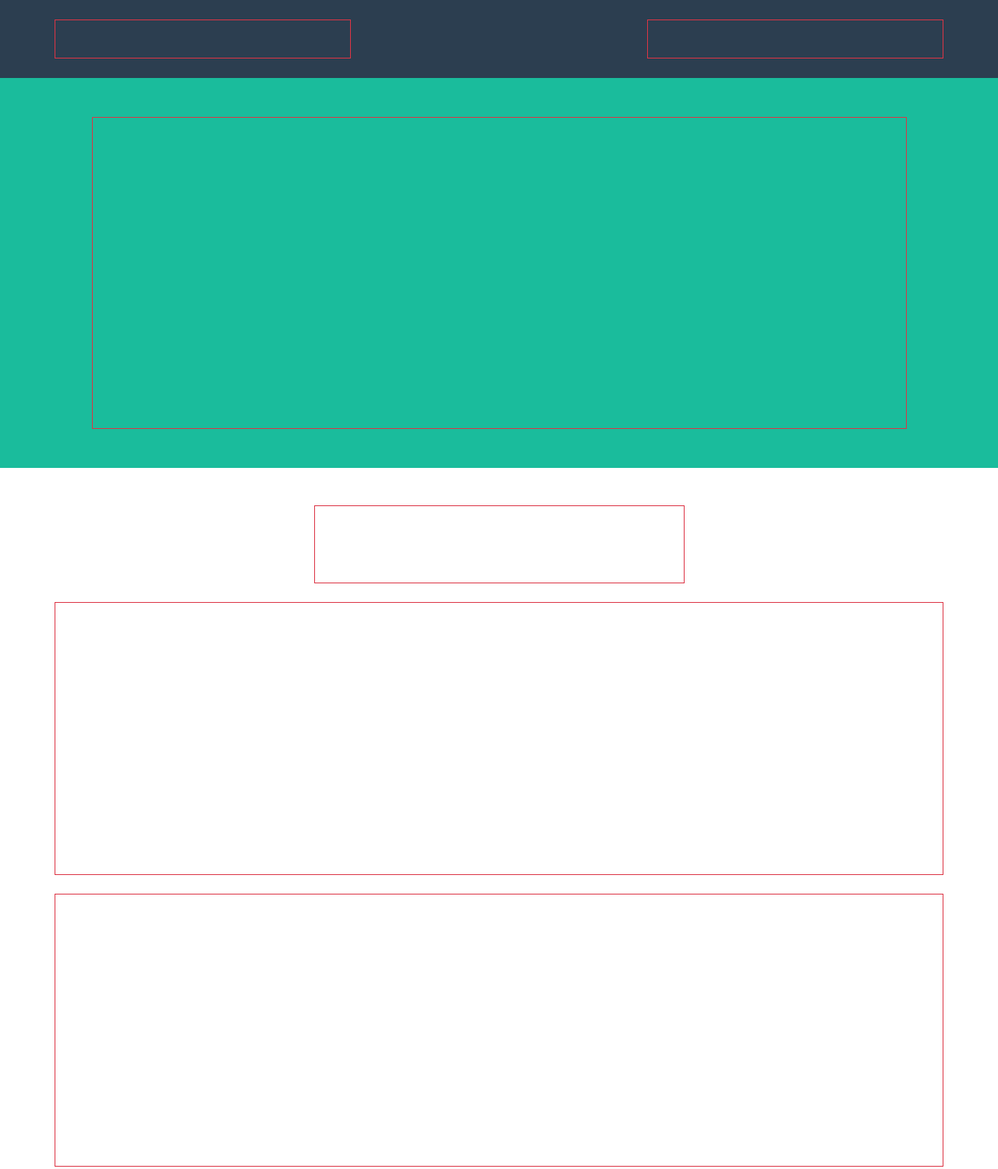
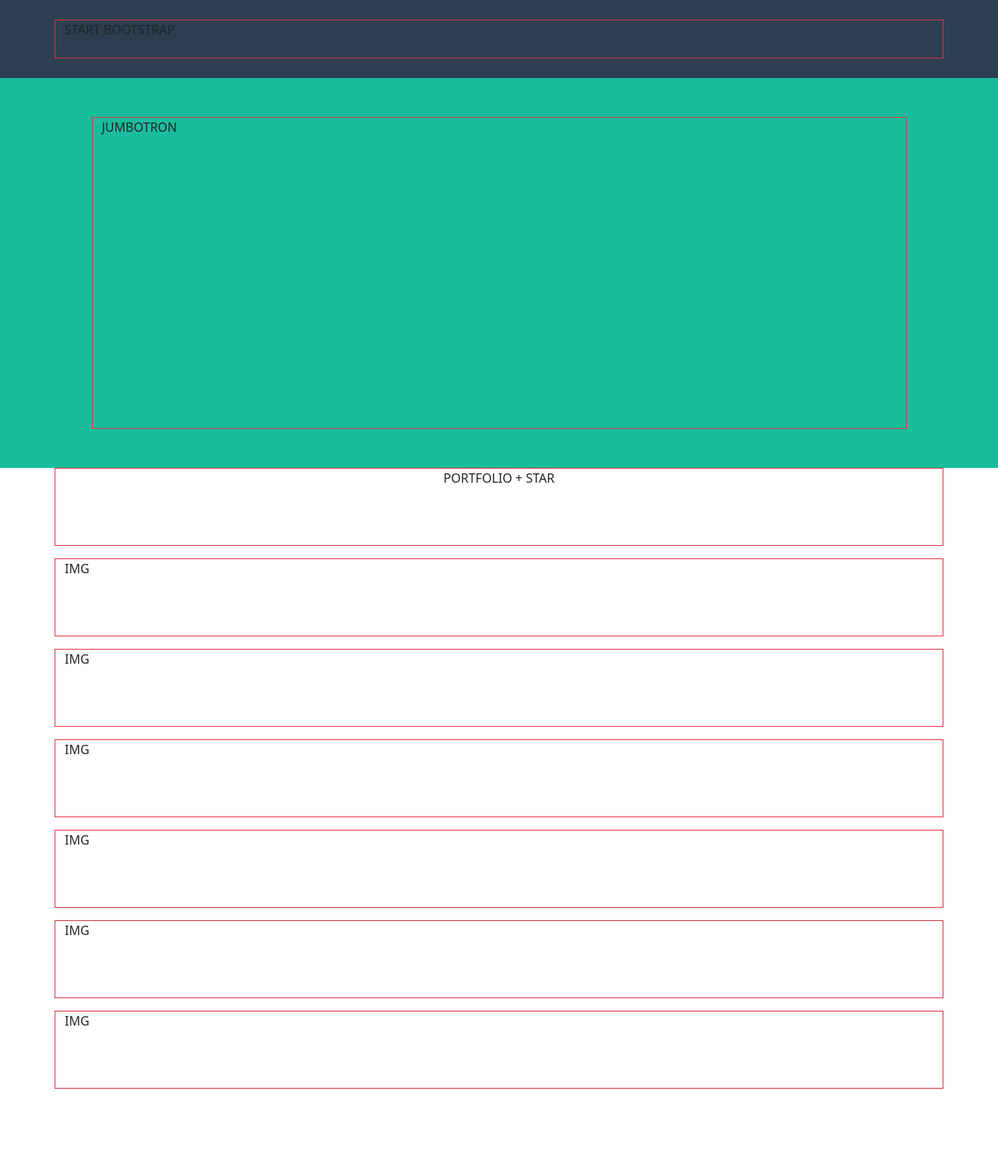
Before and after one commit to FernandoVerderame/html-css-bootstrap-freelancer, a plain HTML site: page index.html in a window 1280 px wide. Shown: the top 1499 px of the page at 78% size. Drawn offline with nearby package versions, Linux system fonts and the light colour scheme.

Commit message:
refactoring header & portfolio section

```diff
--- a/css/style.css
+++ b/css/style.css
@@ -4,7 +4,7 @@ header {
     background-color: #2C3E50;
 }
 
-header .col-4 {
+header .col-12 {
     height: 50px;
 }
 
@@ -24,13 +24,11 @@ header .col-4 {
     min-height: 1000px;
 }
 
-#portfolio .col-5 {
-    height: 100px;
+#portfolio .col-12 {
+    min-height: 100px;
 }
 
-#portfolio .col-12 {
-    height: 350px;
-}
+
 
 /* About */
 #about {
--- a/index.html
+++ b/index.html
@@ -20,8 +20,7 @@
     <header>
         <div class="container h-100">
             <div class="row h-100 d-flex justify-content-between align-items-center">
-                <div class="col-4 border border-danger"></div>
-                <div class="col-4 border border-danger"></div>
+                <div class="col-12 border border-danger">START BOOTSTRAP</div>
             </div>
         </div>
     </header>
@@ -33,7 +32,7 @@
         <section id="jumbotron">
             <div class="container h-100">
                 <div class="row h-100 d-flex justify-content-center align-items-center">
-                    <div class="col-11 border border-danger"></div>
+                    <div class="col-11 border border-danger">JUMBOTRON</div>
                 </div>
             </div>
         </section>
@@ -41,16 +40,14 @@
         <!-- Portfolio -->
         <section id="portfolio">
             <div class="container h-100">
-                <div class="row h-100 justify-content-center mt-5 mb-4">
-                    <div class="col-5 border border-danger"></div>
-                </div>
-                <div class="row h-100 d-flex row-gap-4 mb-5">
-                    <div class="col-12 border border-danger"></div>
-                    <div class="col-12 border border-danger"></div>
-                    <div class="col-12 border border-danger"></div>
-                    <div class="col-12 border border-danger"></div>
-                    <div class="col-12 border border-danger"></div>
-                    <div class="col-12 border border-danger"></div>
+                <div class="row h-100 d-flex row-gap-3">
+                    <div class="col-12 border border-danger text-center">PORTFOLIO + STAR</div>
+                    <div class="col-12 border border-danger">IMG</div>
+                    <div class="col-12 border border-danger">IMG</div>
+                    <div class="col-12 border border-danger">IMG</div>
+                    <div class="col-12 border border-danger">IMG</div>
+                    <div class="col-12 border border-danger">IMG</div>
+                    <div class="col-12 border border-danger">IMG</div>
                 </div>
             </div>
         </section>
@@ -59,7 +56,7 @@
         <section id="about">
             <div class="container h-100">
                 <div class="row h-100 d-flex row-gap-4">
-                    <div class="col-12 border border-danger text-center">ABOUT</div>
+                    <div class="col-12 border border-danger text-center">ABOUT + STAR</div>
                     <div class="col-12 border border-danger">Lorem ipsum dolor sit, amet consectetur adipisicing elit. Sint porro fugit deserunt eligendi facilis fuga maxime, minus, voluptas, molestiae architecto labore et tenetur eos adipisci eveniet in nulla tempora velit!</div>
                     <div class="col-12 border border-danger">Lorem ipsum dolor sit amet, consectetur adipisicing elit. Earum exercitationem quasi blanditiis ab molestiae dolores expedita iste inventore esse optio incidunt officia itaque quis, id enim voluptate eos? Rerum, dignissimos.</div>
                     <div class="col-12 border border-danger text-center">BUTTON</div>
```
